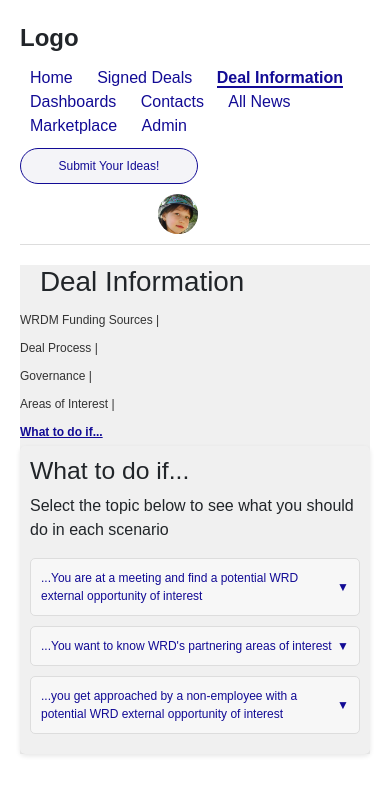
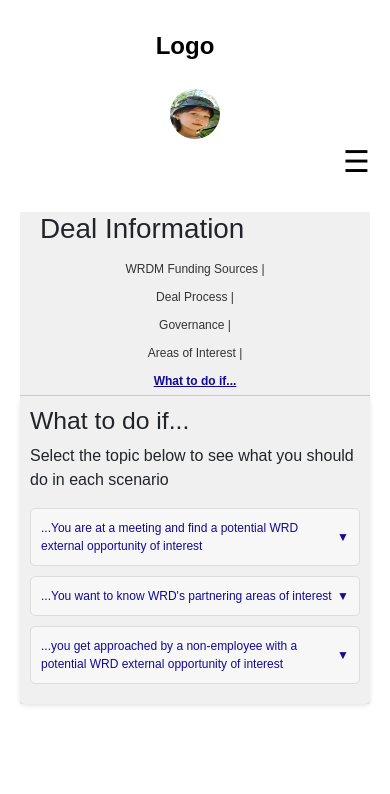
Before and after one commit to archi-i2e/HtmlCSSProject, a plain HTML site: page index.html in a window 390 px wide. Drawn offline with nearby package versions, Linux system fonts and the light colour scheme.

Commit message:
new commit

```diff
--- a/index.html
+++ b/index.html
@@ -9,32 +9,42 @@
 
 </head>
 <body>
-    <header>
-        <div class="header-left">
-            <div class="logo">Logo</div>
-            <nav>
-                <a href="#">Home</a>
-                <a href="#">Signed Deals</a>
-                <a href="#" class="active">Deal Information</a>
-                <a href="#">Dashboards</a>
-                <a href="#">Contacts</a>
-                <a href="#">All News</a>
-                <a href="#">Marketplace</a>
-                <a href="#">Admin</a>
-            </nav>
+    <nav class="navbar">
+        <!-- Logo -->
+        <div class="logo">Logo</div>
 
-        </div>
-        <div class="header-right">
-            <button class="ideas-btn">Submit Your Ideas!</button>
+        <!-- Nav Links -->
+        <ul class="nav-links">
+            <li><a href="#">Home</a></li>
+            <li><a href="#">Signed Deals</a></li>
+            <li><a href="#" class="active">Deal Information</a></li>
+            <li><a href="#">Dashboards</a></li>
+            <li><a href="#">Contacts</a></li>
+            <li><a href="#">All News</a></li>
+            <li><a href="#">Marketplace</a></li>
+            <li><a href="#">Admin</a></li>
+            <li><button class="ideas-btn">Submit Your Ideas!</button></li>
             <div class="profile-pic">
                 <img src="lady.webp" alt="image of lady">
             </div>
+
+        </ul>
+
+
+
+        <!-- Image of Lady (for Mobile) -->
+        <div class="image-container">
+            <img src="lady.webp" alt="Lady Image" class="lady-img">
         </div>
 
-    </header>
+        <!-- Hamburger Menu -->
+        <div class="hamburger" onclick="toggleMenu()">&#9776;</div>
+    </nav>
+
 
     <main>
         <h1>Deal Information</h1>
+
         <div class="tabs">
             <a href="#" class="ta">WRDM Funding Sources   |</a>
             <a href="#">Deal Process   |</a>
--- a/script.js
+++ b/script.js
@@ -6,3 +6,7 @@ function toggleContent(index) {
         content.style.display = 'block';
     }
 }
+function toggleMenu() {
+    const navLinks = document.querySelector('.nav-links');
+    navLinks.classList.toggle('active'); // Toggle the 'active' class on the nav links
+}
--- a/style.css
+++ b/style.css
@@ -1,28 +1,68 @@
 * {
-    box-sizing: border-box;
     margin: 0;
     padding: 0;
+    box-sizing: border-box;
     font-family: Arial, sans-serif;
 }
+
+.navbar {
+    display: flex;
+    justify-content: space-between;
+    align-items: center;
+    padding: 15px 30px;
+    background-color: white;
+    color: black;
+    position: relative;
+}
+
+/* Logo Styles */
+
+.nav-links {
+    list-style-type: none;
+    display: flex;
+    gap: 20px;
+}
+
+.nav-links li {
+    display: inline-block;
+}
+
+.nav-links a {
+    text-decoration: none;
+    color: #120b95;
+    font-size: 16px;
+    padding: 8px 15px;
+    border-radius: 5px;
+    transition: background-color 0.3s;
+}
+
+.nav-links a:hover {
+    background-color: #555;
+}
+
+/* Image of lady */
+.image-container {
+    display: none; /* Hidden by default */
+}
+
+.lady-img {
+    width: 50px; /* Adjust size */
+    height: 50px;
+    border-radius: 50%;
+}
+
+/* Hamburger Icon */
+.hamburger {
+    display: none; /* Hidden by default */
+    font-size: 30px;
+    cursor: pointer;
+    color: white;
+}
+
 
 body {
     padding: 20px;
     background-color: #f0f0f0;
-}
-
-header {
-    display: flex;
-    justify-content: space-between;
-    align-items: center;
-    flex-wrap: wrap;
-    padding-bottom: 10px;
-    border-bottom: 1px solid #ddd;
-}
-
-.header-left {
-    display: flex;
-    align-items: center;
-    flex-wrap: wrap;
 }
 
 .logo {
@@ -40,7 +80,7 @@ nav a {
 nav a.active {
     color: #120b95;
     font-weight: bold;
-    border-bottom: 2px solid #120b95;
+    border-bottom: 3px solid #120b95;
 }
 
 .ideas-btn {
@@ -88,6 +128,13 @@ h1 {
 .tabs {
     display: flex;
     flex-wrap: wrap;
+    border-bottom: 1px solid #ccc;
+    margin-top: 10px;
+}
+
+.tabs li {
+    padding: 10px;
+    cursor: pointer;
 }
 
 .tabs .ta {
@@ -98,6 +145,7 @@ h1 {
     margin-left: 20px;
     text-decoration: none;
     color: #333;
+
 }
 
 .tabs a.active {
@@ -159,15 +207,42 @@ h1 {
 
 
 @media (max-width: 768px) {
-    /* Header Layout */
-    header {
+    .navbar {
         flex-direction: column;
         align-items: flex-start;
     }
 
-    .header-left {
+    .nav-links {
+        display: none;
         flex-direction: column;
-        align-items: flex-start;
+        width: 100%;
+        text-align: left;
+        padding: 10px 0;
+    }
+
+    .nav-links.active {
+        display: flex;
+    }
+
+    .nav-links li {
+        width: 100%;
+        padding: 10px 20px;
+    }
+
+    .nav-links a {
+        padding: 10px 20px;
+    }
+
+    .hamburger {
+        display: block;
+        margin-left: auto;
+        color: black;
+    }
+
+
+    .image-container {
+        display: block;
+        margin-top: 15px;
     }
 
     .logo {
@@ -185,6 +260,8 @@ h1 {
     .tabs a {
         margin: 5px 0;
         font-size: 14px;
+        flex: 1 1 100%;
+        text-align: center;
     }
 
 
@@ -210,14 +287,16 @@ h1 {
         font-size: 12px;
     }
 
-    /* Ideas button and profile adjustments */
-    .ideas-btn,
     .profile-pic {
+        display: none;
+        width: 100%;
+        margin-top: 10px;
+    }
+    .ideas-btn{
         width: 100%;
         margin-top: 10px;
     }
 
-    /* Prevent horizontal overflow */
     body {
         overflow-x: hidden;
     }
@@ -228,9 +307,6 @@ h1 {
 /* For mobile devices (max-width 480px) */
 /* @media screen and (min-width: 480px){ */
 @media (max-width: 480px) {
-    header {
-        flex-direction: column;
-    }
 
     .tabs a {
         font-size: 12px;
```
